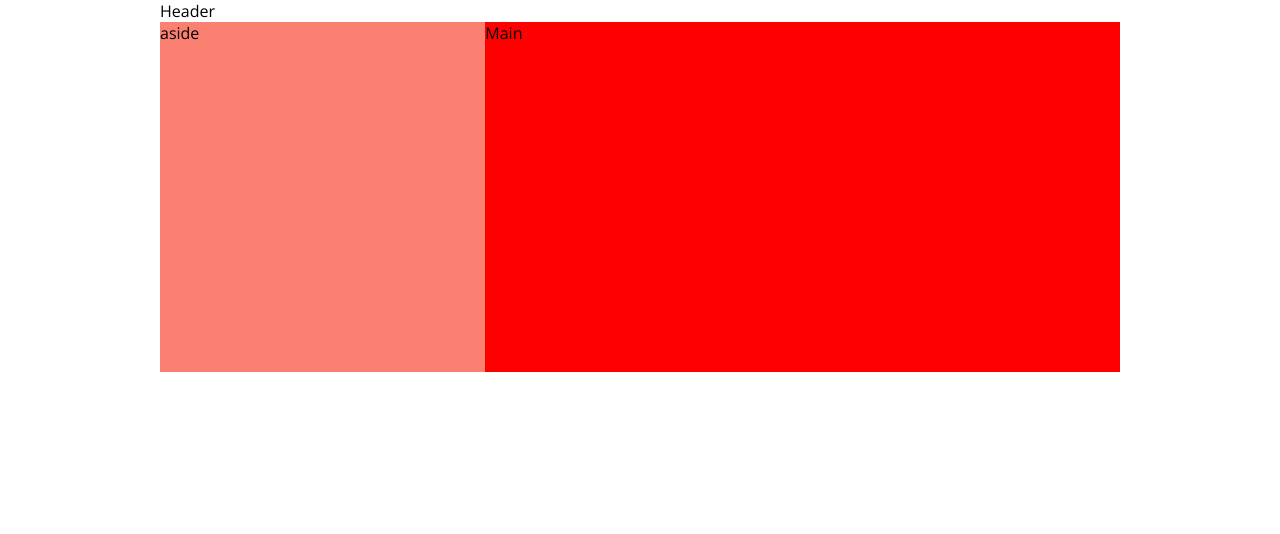
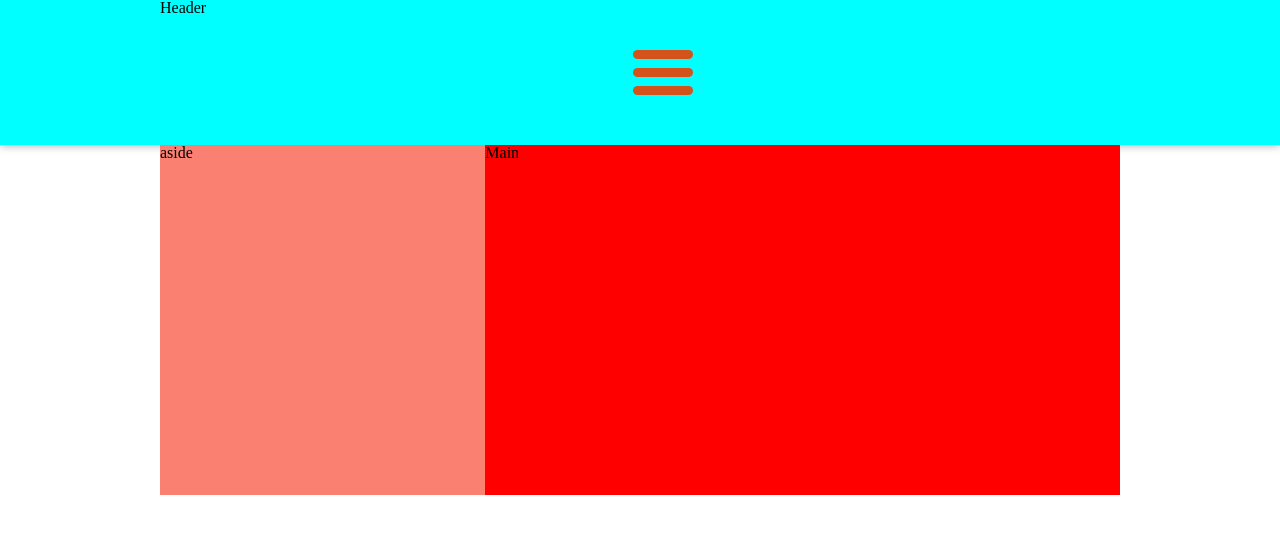
Before and after one commit to azim-creat/choco-test, a Vue app: page / in a window 1280 px wide. Shown: the top 534 px of the page. Built offline with nearby package versions, Linux system fonts and the light colour scheme.

Commit message:
add button

```diff
--- a/src/App.vue
+++ b/src/App.vue
@@ -35,9 +35,51 @@ export default {
 
 <style lang="scss">
 @import url("https://fonts.googleapis.com/css2?family=Open+Sans:wght@400;600;700&display=swap");
+html, body, div, span, applet, object, iframe,
+h1, h2, h3, h4, h5, h6, p, blockquote, pre,
+a, abbr, acronym, address, big, cite, code,
+del, dfn, em, img, ins, kbd, q, s, samp,
+small, strike, strong, sub, sup, tt, var,
+b, u, i, center,
+dl, dt, dd, ol, ul, li,
+fieldset, form, label, legend,
+table, caption, tbody, tfoot, thead, tr, th, td,
+article, aside, canvas, details, embed,
+figure, figcaption, footer, header, hgroup,
+menu, nav, output, ruby, section, summary,
+time, mark, audio, video {
+	margin: 0;
+	padding: 0;
+	border: 0;
+	font-size: 100%;
+	font: inherit;
+	vertical-align: baseline;
+}
+/* HTML5 display-role reset for older browsers */
+article, aside, details, figcaption, figure,
+footer, header, hgroup, menu, nav, section {
+	display: block;
+}
+body {
+	line-height: 1;
+}
+ol, ul {
+	list-style: none;
+}
+blockquote, q {
+	quotes: none;
+}
+blockquote:before, blockquote:after,
+q:before, q:after {
+	content: '';
+	content: none;
+}
+table {
+	border-collapse: collapse;
+	border-spacing: 0;
+}
 
-body,
-body * {
+.s {
   animation: none;
   animation-delay: 0;
   animation-direction: normal;
--- a/src/components/Header.vue
+++ b/src/components/Header.vue
@@ -2,7 +2,14 @@
   <div class="header">
     <div class="container">
       <h1>Header</h1>
-      <button @click="toggleMenu">Menu</button>
+      <div id="nav-icon2" @click="toggleMenu">
+        <span></span>
+        <span></span>
+        <span></span>
+        <span></span>
+        <span></span>
+        <span></span>
+      </div>
     </div>
   </div>
 </template>
@@ -16,7 +23,9 @@ export default {
   methods: {
     toggleMenu() {
       const menu = document.getElementById("menu");
+      const button = document.getElementById("nav-icon2");
       menu.classList.toggle("open");
+      button.classList.toggle("open");
     },
   },
   mounted() {},
@@ -26,8 +35,114 @@ export default {
 
 <style lang="scss">
 .header {
+  box-shadow: 0px 1px 8px rgba(0, 0, 0, 0.3);
   background: cyan;
-  &_logo {
-  }
+}
+
+#nav-icon1,
+#nav-icon2,
+#nav-icon3,
+#nav-icon4 {
+  width: 60px;
+  height: 45px;
+  position: relative;
+  margin: 50px auto;
+  -webkit-transform: rotate(0deg);
+  -moz-transform: rotate(0deg);
+  -o-transform: rotate(0deg);
+  transform: rotate(0deg);
+  -webkit-transition: 0.5s ease-in-out;
+  -moz-transition: 0.5s ease-in-out;
+  -o-transition: 0.5s ease-in-out;
+  transition: 0.5s ease-in-out;
+  cursor: pointer;
+}
+
+#nav-icon2 span {
+  display: block;
+  position: absolute;
+  height: 9px;
+  width: 50%;
+  background: #d3531a;
+  opacity: 1;
+  -webkit-transform: rotate(0deg);
+  -moz-transform: rotate(0deg);
+  -o-transform: rotate(0deg);
+  transform: rotate(0deg);
+  -webkit-transition: 0.25s ease-in-out;
+  -moz-transition: 0.25s ease-in-out;
+  -o-transition: 0.25s ease-in-out;
+  transition: 0.25s ease-in-out;
+}
+
+#nav-icon2 span:nth-child(even) {
+  left: 50%;
+  border-radius: 0 9px 9px 0;
+}
+
+#nav-icon2 span:nth-child(odd) {
+  left: 0px;
+  border-radius: 9px 0 0 9px;
+}
+
+#nav-icon2 span:nth-child(1),
+#nav-icon2 span:nth-child(2) {
+  top: 0px;
+}
+
+#nav-icon2 span:nth-child(3),
+#nav-icon2 span:nth-child(4) {
+  top: 18px;
+}
+
+#nav-icon2 span:nth-child(5),
+#nav-icon2 span:nth-child(6) {
+  top: 36px;
+}
+
+#nav-icon2.open span:nth-child(1),
+#nav-icon2.open span:nth-child(6) {
+  -webkit-transform: rotate(45deg);
+  -moz-transform: rotate(45deg);
+  -o-transform: rotate(45deg);
+  transform: rotate(45deg);
+}
+
+#nav-icon2.open span:nth-child(2),
+#nav-icon2.open span:nth-child(5) {
+  -webkit-transform: rotate(-45deg);
+  -moz-transform: rotate(-45deg);
+  -o-transform: rotate(-45deg);
+  transform: rotate(-45deg);
+}
+
+#nav-icon2.open span:nth-child(1) {
+  left: 5px;
+  top: 7px;
+}
+
+#nav-icon2.open span:nth-child(2) {
+  left: calc(50% - 5px);
+  top: 7px;
+}
+
+#nav-icon2.open span:nth-child(3) {
+  left: -50%;
+  opacity: 0;
+}
+
+#nav-icon2.open span:nth-child(4) {
+  left: 100%;
+  opacity: 0;
+}
+
+#nav-icon2.open span:nth-child(5) {
+  left: 5px;
+  top: 29px;
+}
+
+#nav-icon2.open span:nth-child(6) {
+  left: calc(50% - 5px);
+  top: 29px;
 }
 </style>
```
Also changed, not shown: src/assets/logo.png.
